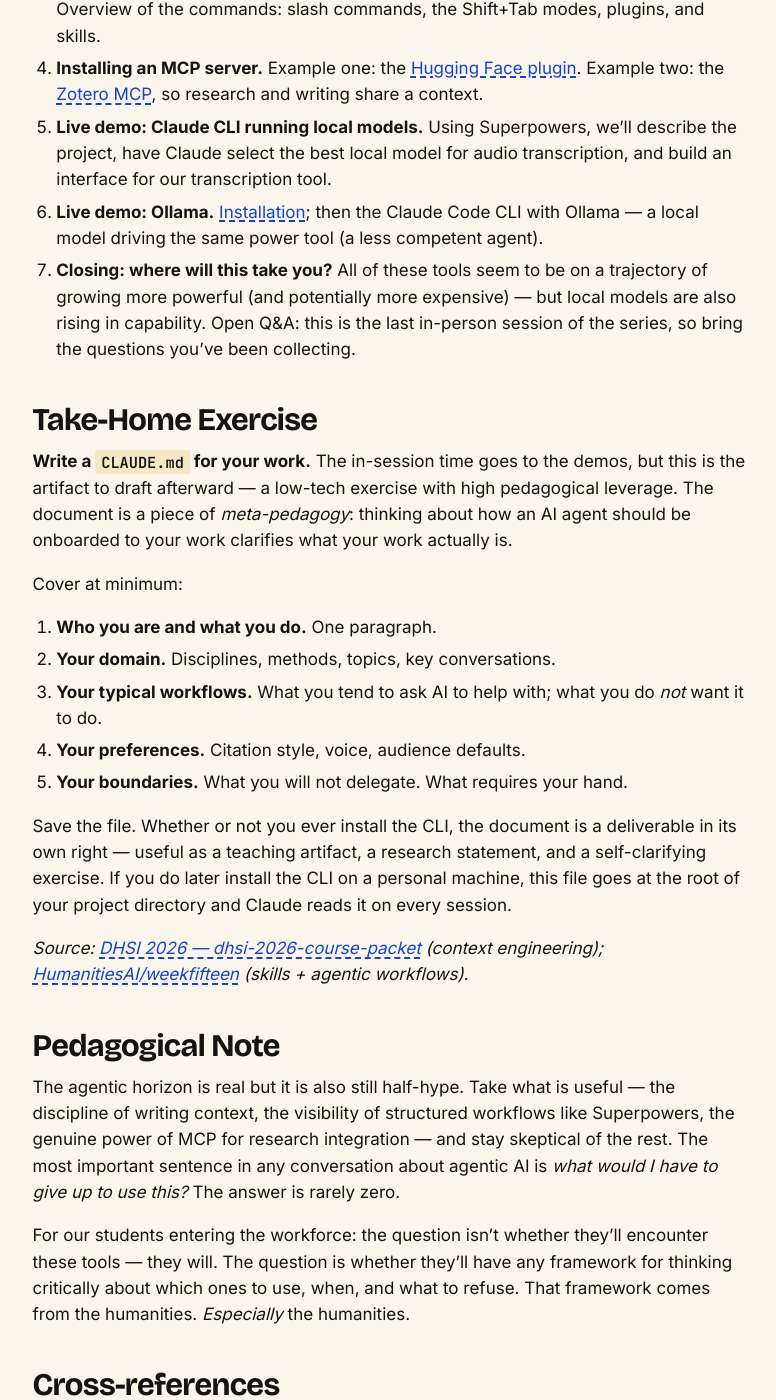
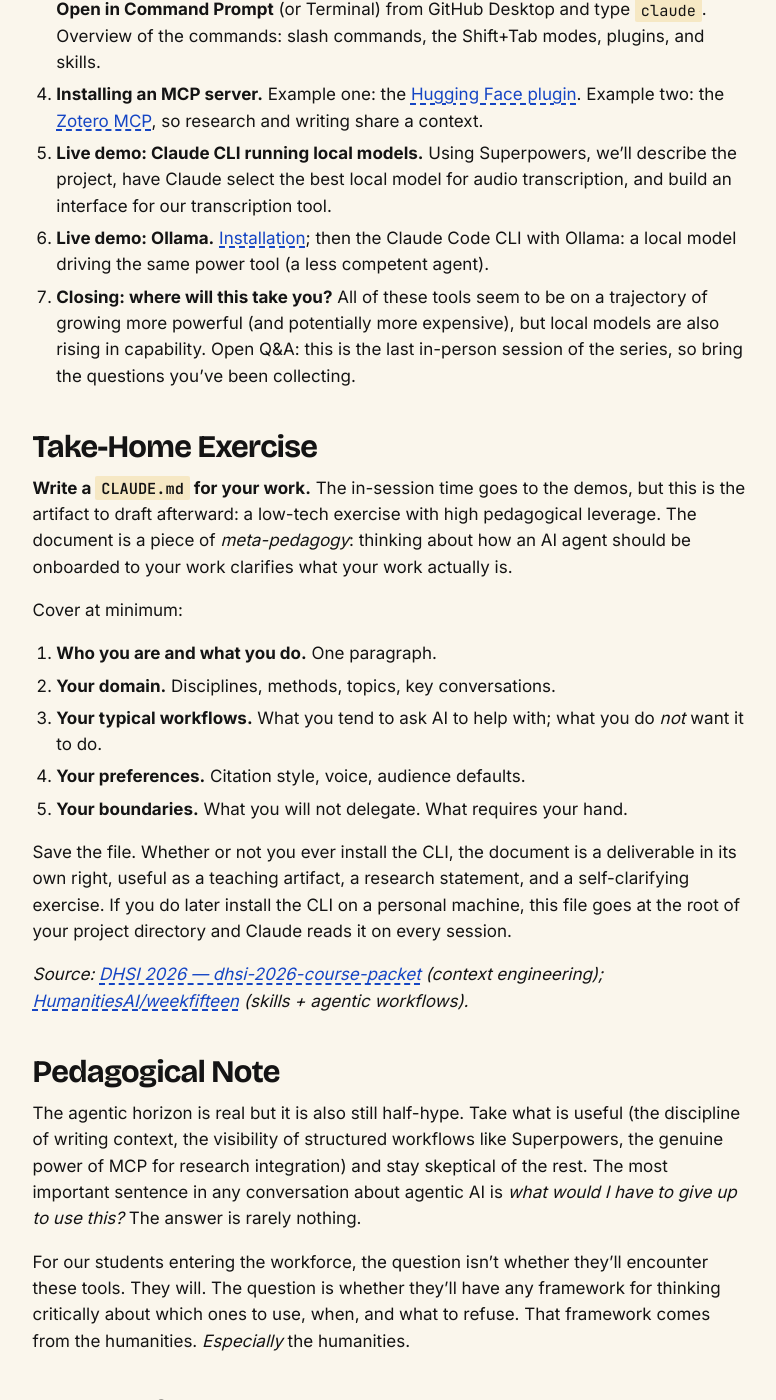
Before and after one commit to AMSUCF/NEH_AI_DH, a Jekyll site: the page built from weeks/week-11.md, in a window 1280 px wide and 1400 px high, scrolled down 2549 px. Shown: the whole window, without its empty margins (89-865 px from the left). Built offline with Jekyll 4.4.1, drawn with Linux system fonts in a browser that asks for light colours; some of the changed text lies outside the part shown.

Commit message:
Apply Mel's Week 11 fixes: Spark context, wording, strip em-dashes
Co-Authored-By: Claude Fable 5 <noreply@anthropic.com>

```diff
--- a/weeks/week-11.md
+++ b/weeks/week-11.md
@@ -72,15 +72,15 @@ Cover at minimum:
 4. **Your preferences.** Citation style, voice, audience defaults.
 5. **Your boundaries.** What you will not delegate. What requires your hand.
 
-Save the file. Whether or not you ever install the CLI, the document is a deliverable in its own right — useful as a teaching artifact, a research statement, and a self-clarifying exercise. If you do later install the CLI on a personal machine, this file goes at the root of your project directory and Claude reads it on every session.
+Save the file. Whether or not you ever install the CLI, the document is a deliverable in its own right, useful as a teaching artifact, a research statement, and a self-clarifying exercise. If you do later install the CLI on a personal machine, this file goes at the root of your project directory and Claude reads it on every session.
 
 *Source: [DHSI 2026 — dhsi-2026-course-packet](https://anastasiasalter.net/DHSI_DH_AI_2026/dhsi-2026-course-packet.html) (context engineering); [HumanitiesAI/weekfifteen](https://anastasiasalter.net/HumanitiesAI/weekfifteen.html) (skills + agentic workflows).*
 
 ## Pedagogical Note
 
-The agentic horizon is real but it is also still half-hype. Take what is useful — the discipline of writing context, the visibility of structured workflows like Superpowers, the genuine power of MCP for research integration — and stay skeptical of the rest. The most important sentence in any conversation about agentic AI is *what would I have to give up to use this?* The answer is rarely zero.
+The agentic horizon is real but it is also still half-hype. Take what is useful (the discipline of writing context, the visibility of structured workflows like Superpowers, the genuine power of MCP for research integration) and stay skeptical of the rest. The most important sentence in any conversation about agentic AI is *what would I have to give up to use this?* The answer is rarely nothing.
 
-For our students entering the workforce: the question isn't whether they'll encounter these tools — they will. The question is whether they'll have any framework for thinking critically about which ones to use, when, and what to refuse. That framework comes from the humanities. *Especially* the humanities.
+For our students entering the workforce, the question isn't whether they'll encounter these tools. They will. The question is whether they'll have any framework for thinking critically about which ones to use, when, and what to refuse. That framework comes from the humanities. *Especially* the humanities.
 
 ## Cross-references
 
```
Also changed, not shown: other parts of weeks/week-11.md (+11 -11 lines).
